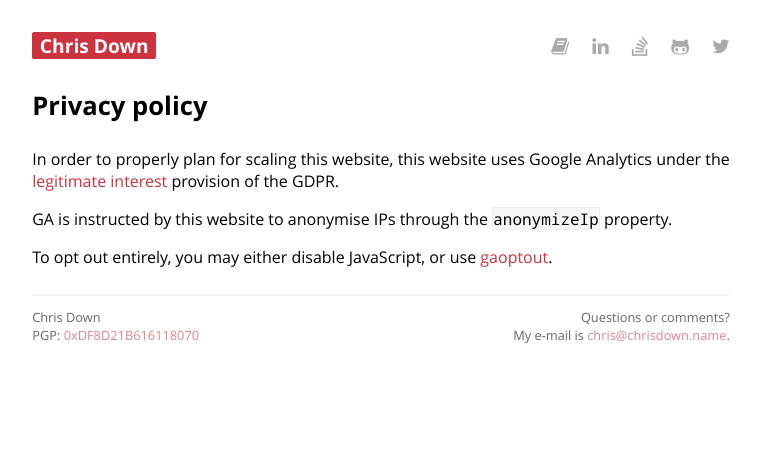
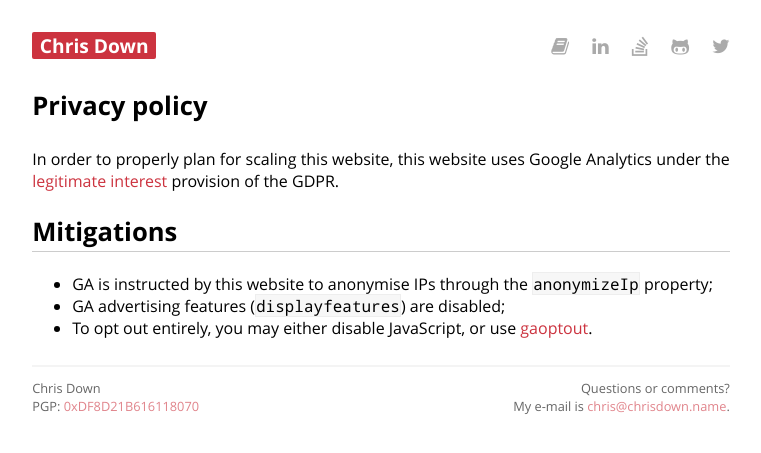
Before and after one commit to cdown/chrisdown.name, a Jekyll site: the page built from privacy.md, in a window 1280 px wide. Shown: the top 453 px of the page, without its empty margins (259-1020 px from the left). Built offline with Jekyll 4.4.1, drawn with Linux system fonts in a browser that asks for light colours.

Commit message:
ga: Disable displayfeatures

```diff
--- a/privacy.md
+++ b/privacy.md
@@ -10,8 +10,11 @@ Analytics under the [legitimate
 interest](https://iapp.org/media/pdf/resource_center/final_cipl_examples_of_legitimate_interest_grounds_for_processing_of_personal_data_16_march_2017.pdf)
 provision of the GDPR.
 
-GA is instructed by this website to anonymise IPs through the `anonymizeIp`
-property.
 
-To opt out entirely, you may either disable JavaScript, or use
-[gaoptout](https://tools.google.com/dlpage/gaoptout).
+## Mitigations
+
+- GA is instructed by this website to anonymise IPs through the `anonymizeIp`
+  property;
+- GA advertising features (`displayfeatures`) are disabled;
+- To opt out entirely, you may either disable JavaScript, or use
+  [gaoptout](https://tools.google.com/dlpage/gaoptout).
```
Also changed, not shown: _layouts/default.html (+4 -3 lines).
